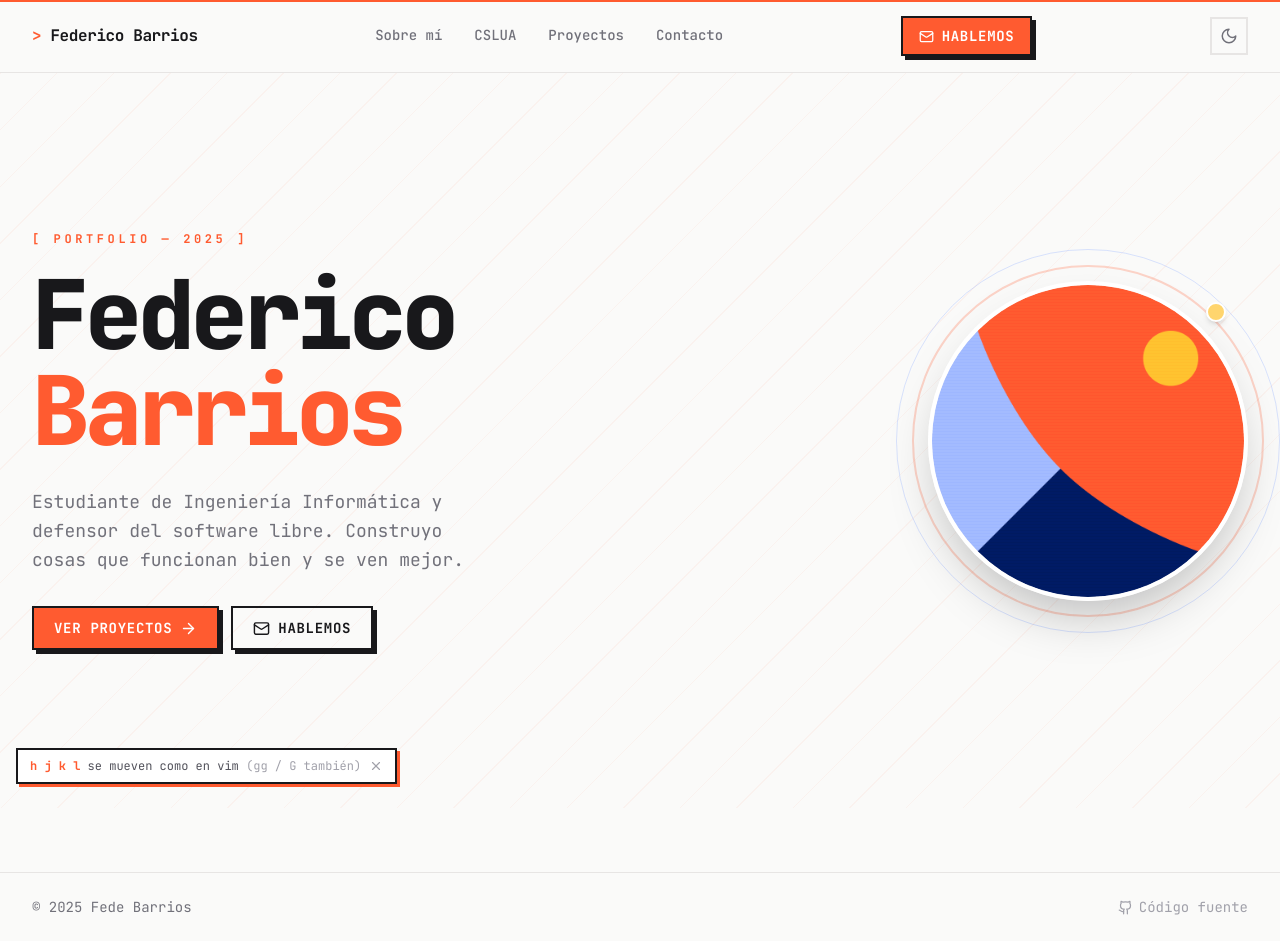
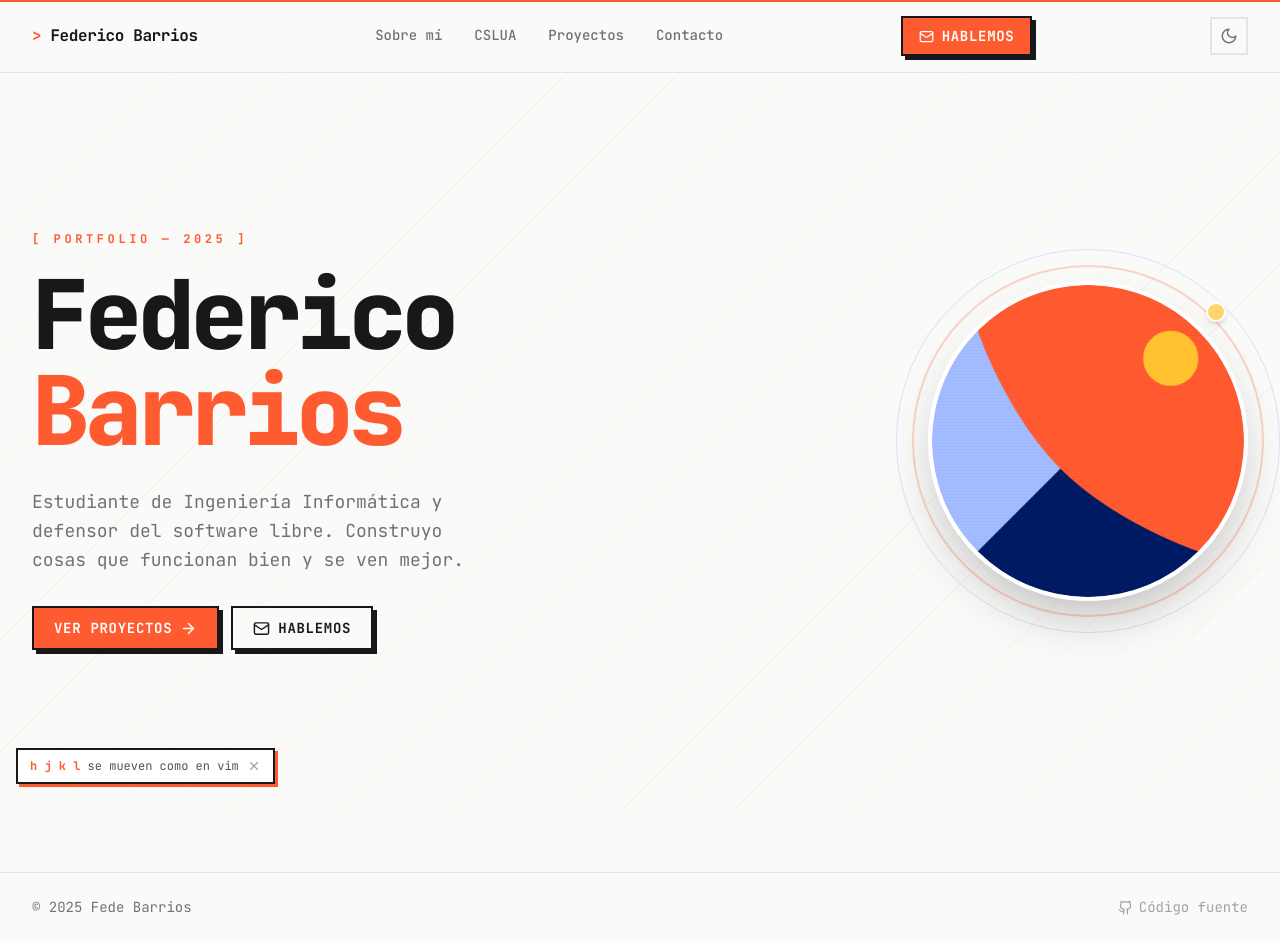
Before and after one commit to Fedebarriosd/portfolio-fedebarriosd, a React (Vite) app: page / in a window 1280 px wide. Built offline with nearby package versions, Linux system fonts and the light colour scheme.

Commit message:
Remove gg/G part of the Vim motions message

```diff
--- a/src/components/VimNav.jsx
+++ b/src/components/VimNav.jsx
@@ -79,7 +79,6 @@ export default function VimNav() {
         <div className="fixed bottom-4 left-4 z-[60] flex items-center gap-2 bg-white dark:bg-zinc-900 border-2 border-zinc-900 dark:border-zinc-700 px-3 py-2 shadow-[3px_3px_0_0_theme(colors.orange.500)] text-xs">
             <span className="text-zinc-600 dark:text-zinc-300">
                 <span className="font-bold text-orange-500">h j k l</span> se mueven como en vim{' '}
-                <span className="text-zinc-400 dark:text-zinc-500">(gg / G también)</span>
             </span>
             <button
                 type="button"
```
